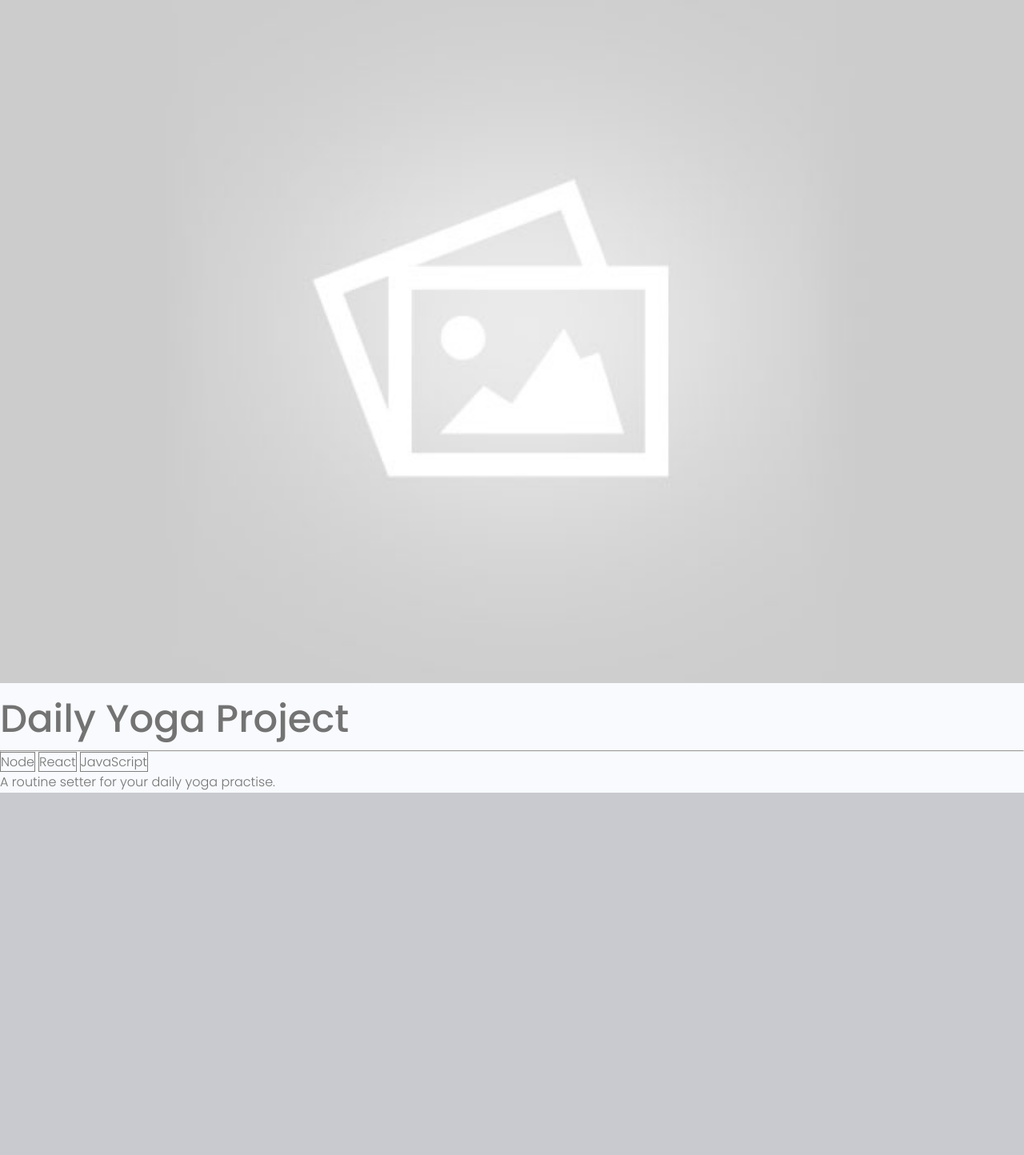
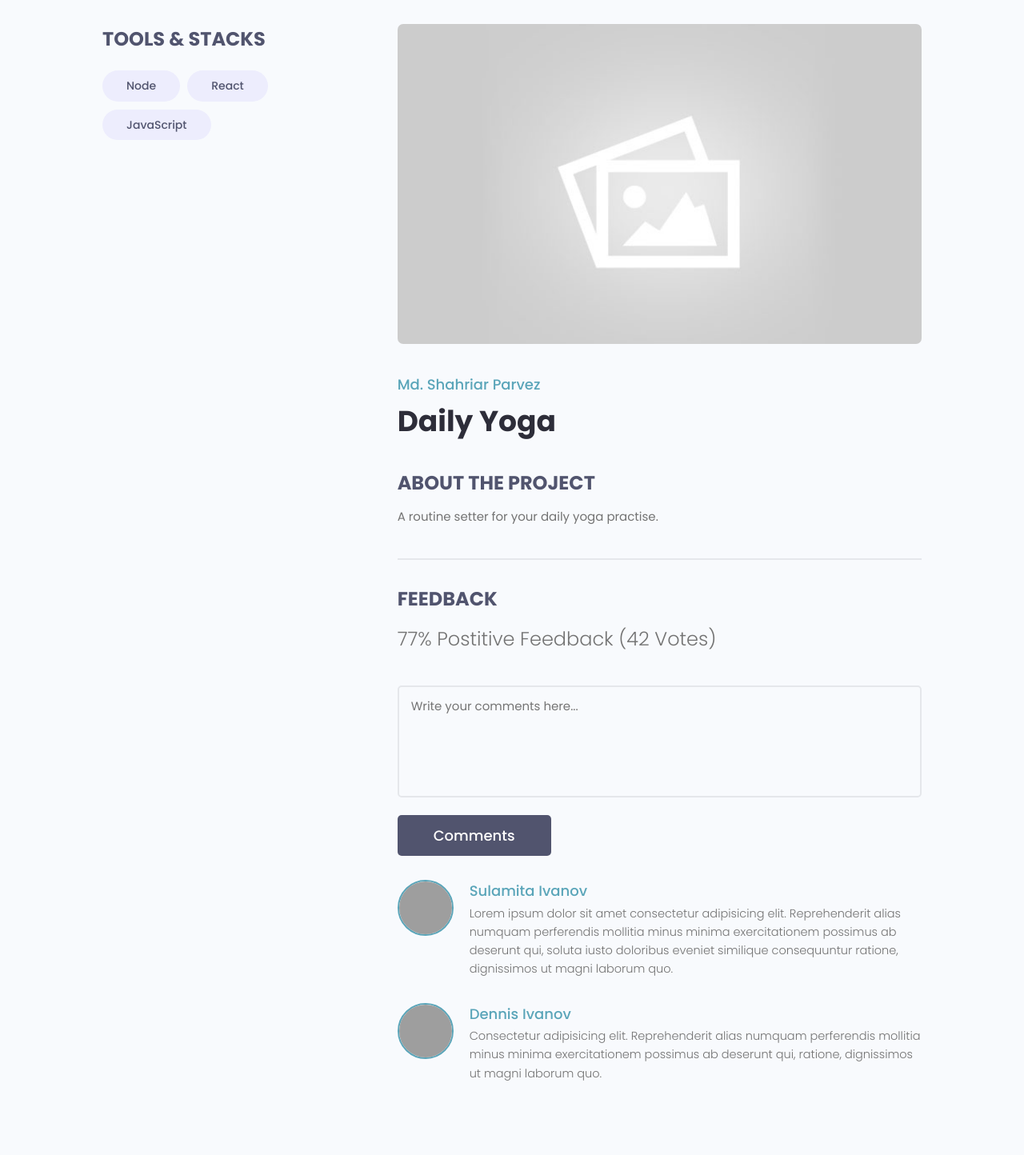
Before and after one commit to vbsanjay/Python-Django-DevSearch, a Django app: page /project/3ebf36bf-51c8-45b9-8485-0c0f406aed73 in a window 1280 px wide. Shown: the part 77-1521 px from the top of the page at 80% size. Before the commit the page ends 1068 px from the top, so only its background shows below. Run offline with Django 5.2, Linux system fonts and the light colour scheme; data comes from the database, SQL or seed files in the repository; some libraries are stand-ins or nearby versions; grey boxes are pictures that could not be loaded.

Commit message:
theme for project tab installed

```diff
--- a/projects/templates/projects/single-project.html
+++ b/projects/templates/projects/single-project.html
@@ -1,13 +1,91 @@
 {% extends 'index.html' %}
 {% block content %}
+<main class="singleProject my-md">
+    <div class="container">
+      <div class="layout">
+        <div class="column column--1of3">
+          <h3 class="singleProject__subtitle">Tools & Stacks</h3>
+          <div class="singleProject__toolStack">
+            {% for tag in tags %}
+            <span class="tag tag--pill tag--sub tag--lg">
+              <small>{{tag}}</small>
+            </span>
+            {% endfor %}
+          </div>
 
-<img sryle src="{{ project.featured_image.url }}">
-<h1>{{project.title}} Project</h1>
-<hr>
-{% for tag in tags %}
-<span style="border:1px solid grey">{{tag}}</span>
-{% endfor %}
-<p>
-{{project.description}}
-</p>
-{% endblock %}
+          {% if project.source_link %}
+          <a class="singleProject__liveLink" href="{{project.source_link}}" target="_blank">
+            <i class="im im-external-link"></i>
+            Source Code
+          </a>
+          {% endif %}
+
+          {% if project.demo_link %}
+          <a class="singleProject__liveLink" href="{{project.source_link}}" target="_blank">
+            <i class="im im-external-link"></i>
+            Live Demo
+          </a>
+          {% endif %}
+
+        </div>
+        <div class="column column--2of3">
+          <img class="singleProject__preview" src="{{ project.featured_image.url }}" alt="portfolio thumbnail" />
+          <a href="profile.html" class="singleProject__developer">Md. Shahriar Parvez</a>
+          <h2 class="singleProject__title">{{project.title}}</h2>
+          <h3 class="singleProject__subtitle">About the Project</h3>
+          <div class="singleProject__info">
+            {{project.description}}
+          </div>
+
+          <div class="comments">
+            <h3 class="singleProject__subtitle">Feedback</h3>
+            <h5 class="project--rating">
+                {{project.vote_ratio}}% Postitive Feedback
+                ({{project.vote_total}} Vote{{project.vote_total|pluralize:"s"}})
+            </h5>
+
+            <form class="form" action="#" method="POST">
+              <!-- Textarea -->
+              <div class="form__field">
+                <label for="formInput#textarea">Comments: </label>
+                <textarea class="input input--textarea" name="message" id="formInput#textarea"
+                  placeholder="Write your comments here..."></textarea>
+              </div>
+              <input class="btn btn--sub btn--lg" type="submit" value="Comments" />
+            </form>
+            <div class="commentList">
+              <div class="comment">
+                <a href="profile.html">
+                  <img class="avatar avatar--md"
+                    src="https://pbs.twimg.com/profile_images/1335382240931368961/b3wSZKj4_400x400.jpg" alt="user" />
+                </a>
+                <div class="comment__details">
+                  <a href="profile.html" class="comment__author">Sulamita Ivanov</a>
+                  <p class="comment__info">
+                    Lorem ipsum dolor sit amet consectetur adipisicing elit. Reprehenderit alias numquam perferendis
+                    mollitia minus minima exercitationem possimus ab deserunt qui, soluta iusto doloribus eveniet
+                    similique consequuntur ratione, dignissimos ut magni laborum quo.
+                  </p>
+                </div>
+              </div>
+              <div class="comment">
+                <a href="profile.html">
+                  <img class="avatar avatar--md" src="https://avatars.githubusercontent.com/u/33843378" alt="user" />
+                </a>
+                <div class="comment__details">
+                  <a href="profile.html" class="comment__author">Dennis Ivanov</a>
+                  <p class="comment__info">
+                    Consectetur adipisicing elit. Reprehenderit alias numquam perferendis mollitia minus minima
+                    exercitationem possimus ab deserunt qui, ratione, dignissimos ut magni laborum quo.
+                  </p>
+                </div>
+              </div>
+            </div>
+          </div>
+        </div>
+      </div>
+    </div>
+    </div>
+  </main>
+
+  {% endblock %}
```
Also changed, not shown: projects/templates/projects/projects.html (+59 -30 lines).
